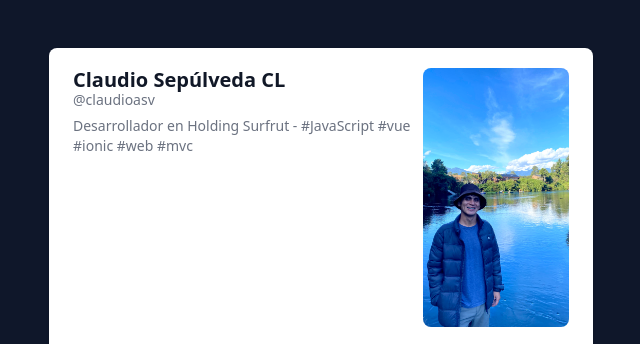
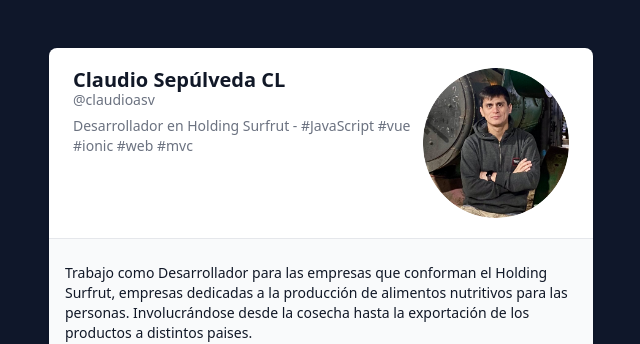
Before and after one commit to claudioasv/claudiosepulveda, a plain HTML site: page index.html in a window 1280 px wide. Shown: the top 344 px of the page, without its empty margins (319-959 px from the left). Drawn offline with nearby package versions, Linux system fonts and the light colour scheme.

Commit message:
[UPDATE] Informacion

```diff
--- a/index.html
+++ b/index.html
@@ -39,15 +39,14 @@
           </p>
         </div>
         <div>
-          <img class="rounded-lg w-48" src="IMG_6278.jpg" alt="Claudio Sepúlveda" />
+          <img class="rounded-full w-48" src="foto_casv.png" alt="Claudio Sepúlveda" />
         </div>
       </div>
       <div class="border-t border-gray-200">
         <div class="bg-gray-50 px-4 py-5 w-full flex space-x-0.5">
           <div class="mt-1 text-sm text-gray-900">
-            Trabajo como Desarrollador para las empresas que conforman el Holding Surfrut, empresa dedicada a la
-            manufactura y exportación de
-            alimentos distintos continentes.
+            Trabajo como Desarrollador para las empresas que conforman el Holding Surfrut, empresas dedicadas a la
+            producción de alimentos nutritivos para las personas. Involucrándose desde la cosecha hasta la exportación de los productos a distintos paises.
             <div class="mt-6 flex space-x-4">
               <a href="https://github.com/claudioasv" target="_blank">
                 <svg class="w-6 h-6 cursor-pointer text-gray-400 hover:text-[#6e5494] fill-current"
@@ -85,6 +84,13 @@
       </div>
     </div>
   </div>
+  <!-- <div class="flex-block max-w-xl p-4 md:pd-8 mx-auto mt-8">
+    <div class="bg-white shadow overflow-hidden rounded-lg">
+      <div class="px-4 py-5 sm:px-6 flex justify-between">
+    cuadrado
+    </div>
+    </div>
+  </div> -->
   <div class="flex-block max-w-xl p-4 md:pd-8 mx-auto mt-2 text-center">
     desde Curicó, Chile.
   </div>
```
Also changed, not shown: foto_casv.png (added), 2 other files.
